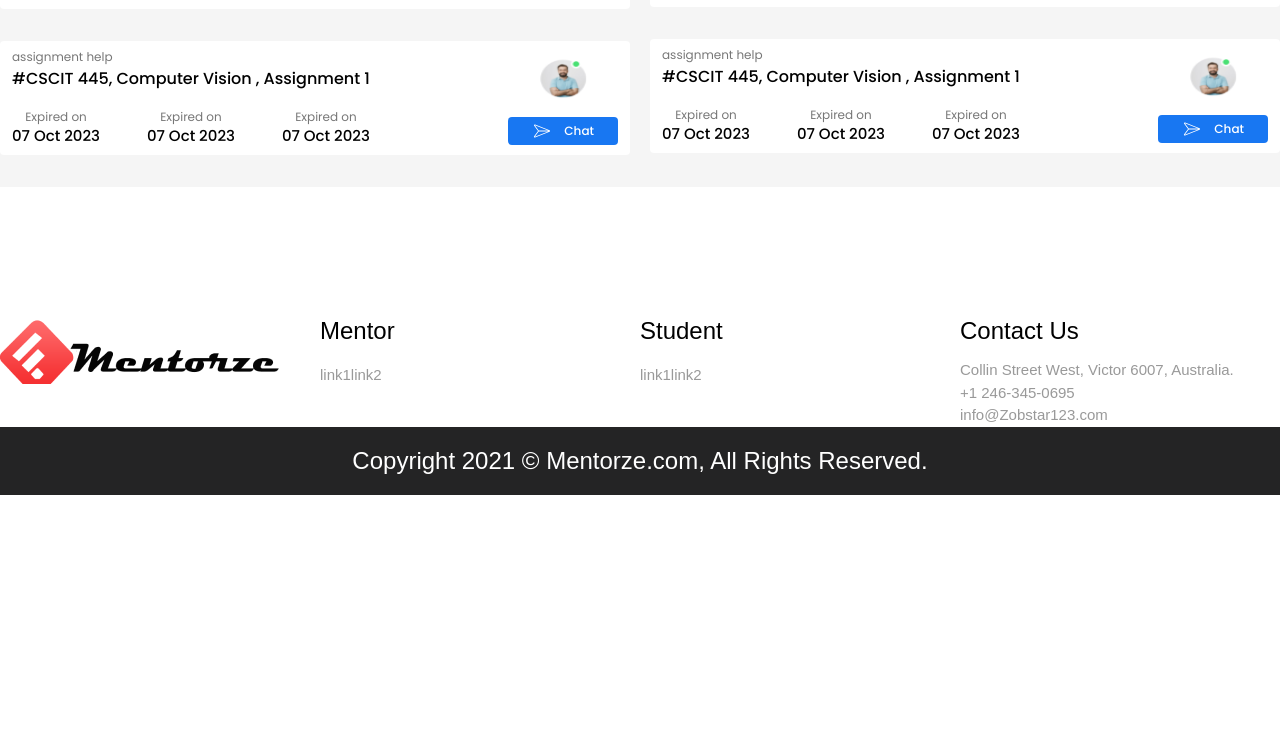
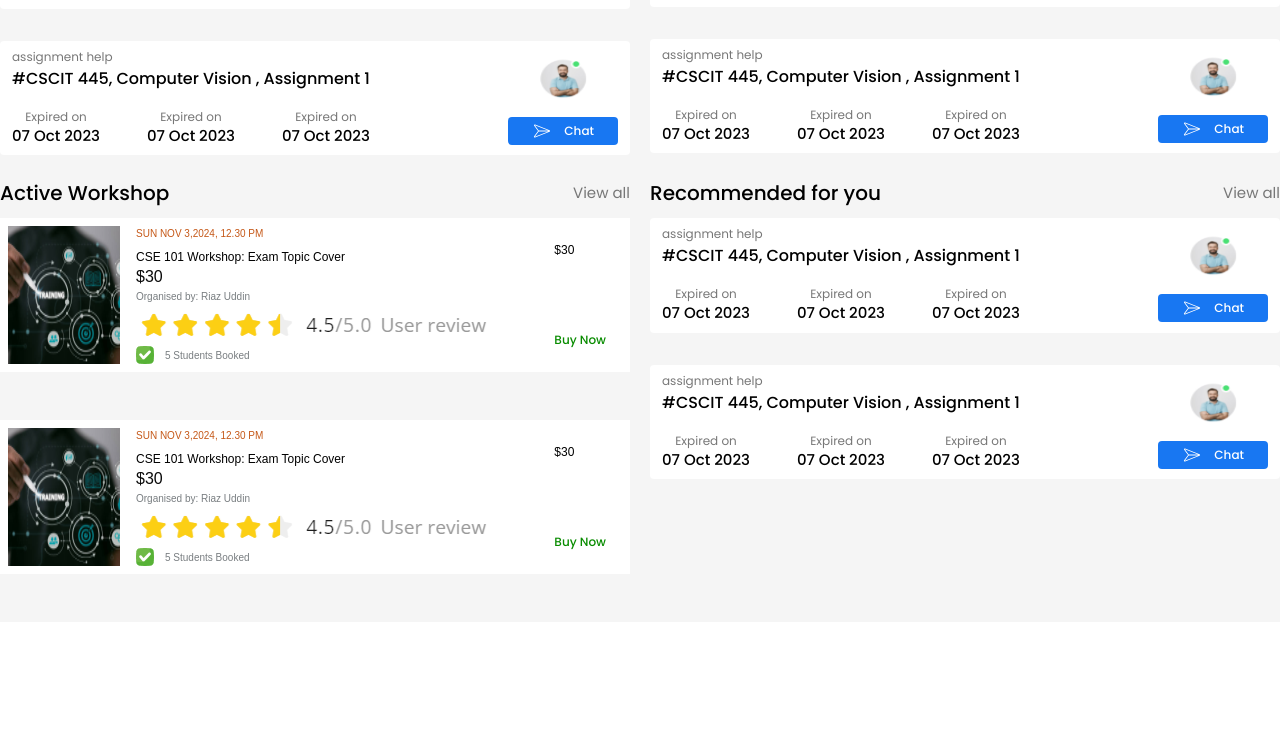
Before and after one commit to iripon07/pro_study_mate, a Next.js app: page /mentoradminpanel in a window 1280 px wide. Shown: the part 486-1239 px from the top of the page. Before the commit the page ends 981 px from the top, so only its background shows below. Built offline with nearby package versions, Linux system fonts and the light colour scheme; a web font is replaced by a local one.

Commit message:
Active workshope

```diff
--- a/src/app/mentoradminpanel/page.tsx
+++ b/src/app/mentoradminpanel/page.tsx
@@ -3,8 +3,11 @@ import image2 from "@/assets/2.png";
 import image3 from "@/assets/3.png";
 import image4 from "@/assets/4.png";
 import image5 from "@/assets/5.png";
+import image6 from "@/assets/6.png";
+import MentorWorkshop from "@/assets/MentorWorkshop.png";
+import Okay from "@/assets/Okay.png";
+import Review from "@/assets/Review.png";
 import Image from "next/image";
-import image6 from "@/assets/6.png";
 import { CiPaperplane } from "react-icons/ci";
 
 const MentorAdminPanel = () => {
@@ -46,8 +49,6 @@ const MentorAdminPanel = () => {
         </div>
 
         <div className="mt-6 grid grid-cols-2 gap-x-5">
-
-
           <div>
             <div className="mb-[11px] flex items-center justify-between">
               <p className="text-xl font-medium text-black">
@@ -103,7 +104,7 @@ const MentorAdminPanel = () => {
                     alt="image 6"
                     className="mx-auto mb-[18px] h-12 w-12"
                   />
-                  <button className="flex items-center justify-center hover:opacity-80 duration-300 ease-in-out rounded-sm bg-blue px-6 py-1 text-xs font-medium text-white">
+                  <button className="flex items-center justify-center rounded-sm bg-blue px-6 py-1 text-xs font-medium text-white duration-300 ease-in-out hover:opacity-80">
                     <CiPaperplane className="mr-3 text-xl" />
                     Chat
                   </button>
@@ -278,8 +279,216 @@ const MentorAdminPanel = () => {
               </div>
             </div>
           </div>
+        </div>
 
+        <div className="mt-6 grid grid-cols-2 gap-x-5">
+          <div>
+            <div className="mb-[11px] flex items-center justify-between">
+              <p className="text-xl font-medium text-black">Active Workshop</p>
+              <p className="text-[15px] font-normal text-[#777777]">View all</p>
+            </div>
 
+            <div className="flex flex-col gap-y-8">
+
+              <div className="mb-4 flex gap-4 bg-[#FFFFFF] p-2 font-prosto">
+                <Image src={MentorWorkshop} alt="Mentor Workshop" />
+
+                <div className="flex w-full justify-between">
+                  <div>
+                    <p className="mb-2 text-2xs text-[#C55818]">
+                      SUN NOV 3,2024, 12.30 PM
+                    </p>
+                    <div>
+                      <p className="text-xs text-black">
+                        CSE 101 Workshop: Exam Topic Cover
+                      </p>
+                      <p>$30</p>
+                    </div>
+                    <p className="text-2xs text-[#4B5155BF]">
+                      Organised by: Riaz Uddin
+                    </p>
+
+                    <Image src={Review} alt="Review" />
+                    <div className="flex items-center gap-[11px]">
+                      <Image
+                        src={Okay}
+                        alt="Okay"
+                        className="h-[18px] w-[18px]"
+                      />
+                      <p className="text-2xs text-[#4B5155BF]">
+                        5 Students Booked
+                      </p>
+                    </div>
+                  </div>
+                  <div className="grid grid-rows-[1fr_auto] p-4">
+                    <div>
+                      <p className="font-prosto text-xs text-black">$30</p>
+                    </div>
+                    <button className="font-poppins text-xs font-medium text-[#098C00] duration-300 hover:opacity-80">
+                      Buy Now
+                    </button>
+                  </div>
+                </div>
+              </div>
+
+              <div className="mb-4 flex gap-4 bg-[#FFFFFF] p-2 font-prosto">
+                <Image src={MentorWorkshop} alt="Mentor Workshop" />
+
+                <div className="flex w-full justify-between">
+                  <div>
+                    <p className="mb-2 text-2xs text-[#C55818]">
+                      SUN NOV 3,2024, 12.30 PM
+                    </p>
+                    <div>
+                      <p className="text-xs text-black">
+                        CSE 101 Workshop: Exam Topic Cover
+                      </p>
+                      <p>$30</p>
+                    </div>
+                    <p className="text-2xs text-[#4B5155BF]">
+                      Organised by: Riaz Uddin
+                    </p>
+
+                    <Image src={Review} alt="Review" />
+                    <div className="flex items-center gap-[11px]">
+                      <Image
+                        src={Okay}
+                        alt="Okay"
+                        className="h-[18px] w-[18px]"
+                      />
+                      <p className="text-2xs text-[#4B5155BF]">
+                        5 Students Booked
+                      </p>
+                    </div>
+                  </div>
+                  <div className="grid grid-rows-[1fr_auto] p-4">
+                    <div>
+                      <p className="font-prosto text-xs text-black">$30</p>
+                    </div>
+                    <button className="font-poppins text-xs font-medium text-[#098C00] duration-300 hover:opacity-80">
+                      Buy Now
+                    </button>
+                  </div>
+                </div>
+              </div>
+
+            </div>
+          </div>
+
+          <div>
+            <div className="mb-[11px] flex items-center justify-between">
+              <p className="text-xl font-medium text-black">
+                Recommended for you
+              </p>
+              <p className="text-[15px] font-normal text-[#777777]">View all</p>
+            </div>
+
+            <div className="flex flex-col gap-y-8">
+              <div className="flex items-center justify-between rounded-sm bg-white px-3 py-2">
+                <div>
+                  <div className="mb-[18px]">
+                    <p className="mb-[2px] text-xs font-normal text-[#777777]">
+                      assignment help
+                    </p>
+                    <p className="text-base font-medium text-black">
+                      #CSCIT 445, Computer Vision , Assignment 1{" "}
+                    </p>
+                  </div>
+
+                  <div className="flex items-center justify-between text-center">
+                    <div>
+                      <p className="text-xs font-normal text-[#777777]">
+                        Expired on
+                      </p>
+                      <p className="text-[15px] font-medium text-black">
+                        07 Oct 2023
+                      </p>
+                    </div>
+                    <div>
+                      <p className="text-xs font-normal text-[#777777]">
+                        Expired on
+                      </p>
+                      <p className="text-[15px] font-medium text-black">
+                        07 Oct 2023
+                      </p>
+                    </div>
+                    <div>
+                      <p className="text-xs font-normal text-[#777777]">
+                        Expired on
+                      </p>
+                      <p className="text-[15px] font-medium text-black">
+                        07 Oct 2023
+                      </p>
+                    </div>
+                  </div>
+                </div>
+
+                <div className="">
+                  <Image
+                    src={image6}
+                    alt="image 6"
+                    className="mx-auto mb-[18px] h-12 w-12"
+                  />
+                  <button className="flex items-center justify-center rounded-sm bg-blue px-6 py-1 text-xs font-medium text-white">
+                    <CiPaperplane className="mr-3 text-xl" />
+                    Chat
+                  </button>
+                </div>
+              </div>
+
+              <div className="flex items-center justify-between rounded-sm bg-white px-3 py-2">
+                <div>
+                  <div className="mb-[18px]">
+                    <p className="mb-[2px] text-xs font-normal text-[#777777]">
+                      assignment help
+                    </p>
+                    <p className="text-base font-medium text-black">
+                      #CSCIT 445, Computer Vision , Assignment 1{" "}
+                    </p>
+                  </div>
+
+                  <div className="flex items-center justify-between text-center">
+                    <div>
+                      <p className="text-xs font-normal text-[#777777]">
+                        Expired on
+                      </p>
+                      <p className="text-[15px] font-medium text-black">
+                        07 Oct 2023
+                      </p>
+                    </div>
+                    <div>
+                      <p className="text-xs font-normal text-[#777777]">
+                        Expired on
+                      </p>
+                      <p className="text-[15px] font-medium text-black">
+                        07 Oct 2023
+                      </p>
+                    </div>
+                    <div>
+                      <p className="text-xs font-normal text-[#777777]">
+                        Expired on
+                      </p>
+                      <p className="text-[15px] font-medium text-black">
+                        07 Oct 2023
+                      </p>
+                    </div>
+                  </div>
+                </div>
+
+                <div className="">
+                  <Image
+                    src={image6}
+                    alt="image 6"
+                    className="mx-auto mb-[18px] h-12 w-12"
+                  />
+                  <button className="flex items-center justify-center rounded-sm bg-blue px-6 py-1 text-xs font-medium text-white">
+                    <CiPaperplane className="mr-3 text-xl" />
+                    Chat
+                  </button>
+                </div>
+              </div>
+            </div>
+          </div>
         </div>
       </div>
     </div>
```
